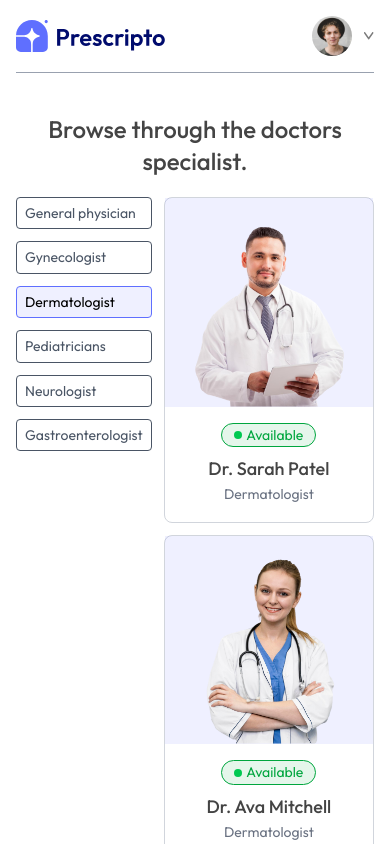
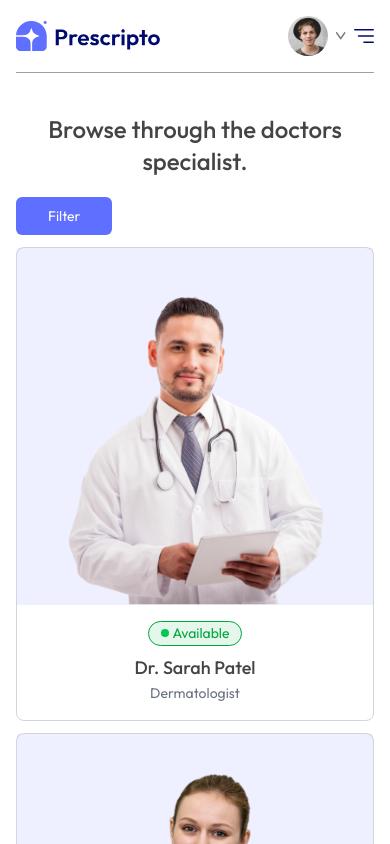
Before and after one commit to adityakumarfullstack/Prescripto, a React (Vite) app in the folder frontend/: page /doctors/Dermatologist in a window 390 px wide. Shown: the top 844 px of the page. Built offline with nearby package versions, Linux system fonts and the light colour scheme.

Commit message:
Fix responsiveness

```diff
--- a/frontend/src/components/Navbar/Navbar.jsx
+++ b/frontend/src/components/Navbar/Navbar.jsx
@@ -15,12 +15,13 @@ const Navbar = () => {
 
     const [showMenu, setShowMenu] = useState(false);
     const [token, setToken] = useState(true);
+    const [showProfileMenu, setShowProfileMenu] = useState(false);
 
     return (
         <nav className="navbar py-4 border-b border-gray-400 text-sm">
             <div className="container">
                 <div className='flex justify-between items-center'>
-                    <div className="navbar-brand max-w-[150px] lg:max-w-[200px]">
+                    <div className="navbar-brand max-w-[145px] lg:max-w-[200px]">
                         <img src={assets.logo} alt="logo" onClick={() => navigate('/')} />
                     </div>
                     <div className="navbar-menu hidden md:flex">
@@ -50,21 +51,24 @@ const Navbar = () => {
                             </li>
                         </ul>
                     </div>
-                    <div className="navbar-action flex items-center gap-3">
+                    <div className="navbar-action flex items-center gap-2 md:gap-5">
                         {
                             token ?
-                                <div className="flex items-center gap-3 cursor-pointer relative group">
+                                <div className="flex items-center gap-3 cursor-pointer relative">
+                                    <div className="profile-icon flex items-center gap-2" onClick={() => setShowProfileMenu((prev) => !prev)}>
                                         <img className="w-10 h-10 rounded-full" src={assets.profile_pic} alt="profile picture" />
                                         <img className="w-2.5 h-2.5" src={assets.dropdown_icon} alt="dropdown icon" />
-                                    <div className="absolute top-10 right-0 bg-white border border-gray-200 shadow-md px-4 py-2 rounded-md hidden group-hover:block">
+                                    </div>
+                                    {showProfileMenu && (
+                                        <div className="absolute top-10 right-0 z-10 bg-white border border-gray-200 shadow-md px-4 py-2 rounded-md">
                                             <ul className="font-medium w-max">
                                                 <li className="py-1">
-                                                <Link to="/my-profile" className="hover:text-primary transition-all duration-300">
+                                                    <Link onClick={() => setShowProfileMenu(false)} to="/my-profile" className="hover:text-primary transition-all duration-300">
                                                         My Profile
                                                     </Link>
                                                 </li>
                                                 <li className="py-1">
-                                                <Link to="/my-appointments" className="hover:text-primary transition-all duration-300">
+                                                    <Link onClick={() => setShowProfileMenu(false)} to="/my-appointments" className="hover:text-primary transition-all duration-300">
                                                         My Appointments
                                                     </Link>
                                                 </li>
@@ -73,10 +77,45 @@ const Navbar = () => {
                                                 </li>
                                             </ul>
                                         </div>
+                                    )}
                                 </div>
-                                : <button onClick={() => navigate('/login')} className="btn bg-primary text-white py-3 px-6 rounded-full font-semibold hidden md:block hover:bg-primary/90 transition-all duration-300">Create Account</button>
+                                :
+                                <button onClick={() => navigate('/login')} className="btn bg-primary text-white py-1.5 px-3 md:py-3 md:px-6 rounded-full md:font-semibold hover:bg-primary/90 transition-all duration-300">Create Account</button>
                         }
+                        <div className="menu-icon md:hidden">
+                            <img src={assets.menu_icon} alt="open menu icon" onClick={() => setShowMenu(true)} className="w-5 h-5 sm:w-6 sm:h-6" />
+                        </div>
+                        <div className={`mobile-menu fixed top-0 left-0 w-full h-full bg-white z-50 flex flex-col justify-center items-center gap-10 transition-all duration-300 ${showMenu ? 'translate-x-0' : 'translate-x-full'}`}>
+                            <div className="mobile-menu-top flex items-center gap-3">
+                                <img src={assets.logo} alt="logo" className="w-40" />
+                                <img src={assets.cross_icon} alt="close menu icon" className="w-8 h-8" onClick={() => setShowMenu(false)} />
+                            </div>
+                            <ul className="mobile-menu-list flex flex-col items-center justify-center gap-5 font-medium uppercase">
+                                <li className="py-1">
+                                    <NavLink onClick={() => setShowMenu(false)} to="/" className={navLinkStyles}>
+                                        Home
+                                    </NavLink>
+                                </li>
 
+                                <li className="py-1">
+                                    <NavLink onClick={() => setShowMenu(false)} to="/doctors" className={navLinkStyles}>
+                                        All Doctors
+                                    </NavLink>
+                                </li>
+
+                                <li className="py-1">
+                                    <NavLink onClick={() => setShowMenu(false)} to="/about" className={navLinkStyles}>
+                                        About
+                                    </NavLink>
+                                </li>
+
+                                <li className="py-1">
+                                    <NavLink onClick={() => setShowMenu(false)} to="/contact" className={navLinkStyles}>
+                                        Contact
+                                    </NavLink>
+                                </li>
+                            </ul>
+                        </div>
                     </div>
                 </div>
             </div>
--- a/frontend/src/components/Navbar/navbar.css
+++ b/frontend/src/components/Navbar/navbar.css
@@ -19,3 +19,7 @@
 .navbar-menu li a.active::after {
     width: 100%;
 }
+
+.mobile-menu li a.active {
+    color: var(--primary-color);
+}
--- a/frontend/src/components/footer/Footer.jsx
+++ b/frontend/src/components/footer/Footer.jsx
@@ -3,7 +3,7 @@ import { Link } from "react-router-dom"
 
 export const Footer = () => {
     return (
-        <footer className="footer pt-10 md:pt-20">
+        <footer className="footer pt-10 md:pt-20 border-t border-gray-400">
             <div className="container">
                 <div className="footer-top md:grid md:grid-cols-[3fr_1fr_1fr] lg:grid-cols-[2fr_1fr_1fr] gap-5">
                     <div className="left">
--- a/frontend/src/pages/Contact.jsx
+++ b/frontend/src/pages/Contact.jsx
@@ -14,7 +14,7 @@ const Contact = () => {
                                 <img src={assets.contact_image} alt="Contact Image" />
                             </div>
                         </div>
-                        <div className="contact-info-right  md:w-1/2">
+                        <div className="contact-info-right text-center md:text-left  md:w-1/2">
                             <div className="contact-info-item mb-3">
                                 <h5 className="text-xl font-semibold mb-2">Our Address</h5>
                                 <p className="">123 Main Street, City, Country</p>
--- a/frontend/src/pages/Doctors.jsx
+++ b/frontend/src/pages/Doctors.jsx
@@ -1,4 +1,4 @@
-import { useContext } from "react";
+import { useContext, useState } from "react";
 import { useParams } from "react-router-dom"
 import { AppContext } from "../context/AppContext";
 import { useNavigate } from "react-router-dom";
@@ -6,6 +6,7 @@ import { useNavigate } from "react-router-dom";
 
 
 const Doctors = () => {
+    const [showFilterMenu, setShowFilterMenu] = useState(false);
     const { speciality } = useParams();
     const { doctors } = useContext(AppContext)
     /* const [filterDoc, setFilterDoc] = useState([]);
@@ -34,8 +35,11 @@ const Doctors = () => {
                 <div className="section-header text-center">
                     <h2 className="title text-2xl font-medium mb-3">Browse through the doctors specialist.</h2>
                 </div>
-                <div className="all-doctors-list-wrapper mt-5 flex flex-row gap-3 sm:gap-5">
-                    <div className="all-doctors-list-tabs">
+                <div className="all-doctors-list-wrapper mt-5 flex flex-col sm:flex-row gap-3 sm:gap-5">
+                    <div className="filter-btn-parent w-full sm:hidden">
+                        <button className="filter-btn bg-primary text-white py-2 px-8 rounded-md hover:bg-primary/80 transition-all duration-300 ease-in-out" onClick={() => setShowFilterMenu(!showFilterMenu)}>Filter</button>
+                    </div>
+                    <div className={`all-doctors-list-tabs text-center sm:text-left ${showFilterMenu ? "block" : "hidden"} sm:block`}>
                         <ul className="flex flex-col gap-3 text-gray-600">
                             <li className={`px-2 py-1 sm:px-4 sm:py-2  border border-gray-600 rounded-sm cursor-pointer hover:text-black hover:border-primary hover:bg-primary/10 transition-all duration-300 ease-in-out ${speciality === "General physician" ? "text-black border-primary bg-primary/10" : ""}`} onClick={() => speciality === "General physician" ? navigate('/doctors') : navigate('/doctors/General physician')}>
                                 <p>General physician</p>
--- a/frontend/src/pages/MyAppointments.jsx
+++ b/frontend/src/pages/MyAppointments.jsx
@@ -1,6 +1,5 @@
 import { useContext } from "react"
 import { AppContext } from "../context/AppContext"
-import { assets } from "../assets/assets";
 
 const MyAppointments = () => {
     const { doctors } = useContext(AppContext);
@@ -9,7 +8,7 @@ const MyAppointments = () => {
             <section className="my-appointments-section">
                 <div className="container">
                     <div className="section-header mb-5">
-                        <h2 className="page-title text-3xl text-center md:text-4xl uppercase">My <span className="font-semibold">Appointments</span></h2>
+                        <h2 className="page-title text-2xl md:text-3xl text-center md:text-4xl uppercase">My <span className="font-semibold">Appointments</span></h2>
                     </div>
                     <div className="my-appointments-wrapper flex flex-col gap-5">
                         {
--- a/frontend/src/pages/MyProfile.jsx
+++ b/frontend/src/pages/MyProfile.jsx
@@ -21,16 +21,16 @@ const MyProfile = () => {
             <section className="my-profile-section max-w-[600px] mx-auto">
                 <div className="container">
                     <div className="section-header mb-5">
-                        <h2 className="page-title text-3xl text-center md:text-4xl uppercase">My <span className="font-semibold">Profile</span></h2>
+                        <h2 className="page-title text-2xl md:text-3xl text-center md:text-4xl uppercase">My <span className="font-semibold">Profile</span></h2>
                     </div>
                     <div className="my-profile flex flex-col md:flex-row gap-3">
                         <div className="my-profile-left md:w-1/2">
                             <div className="img-parent">
-                                <img src={userData.image} alt="Profile Image" />
+                                <img src={userData.image} alt="Profile Image" className="mx-auto" />
                             </div>
                         </div>
                         <div className="my-profile-right md:w-1/2">
-                            <div className="my-profile-details text-[15px]">
+                            <div className="my-profile-details text-[15px] text-center md:text-left">
                                 <div className="username-parent mb-2">
                                     <h5 className="text-xl font-semibold">Name</h5>
                                     {
```
Lines whose indentation alone changed are shown as unchanged.
